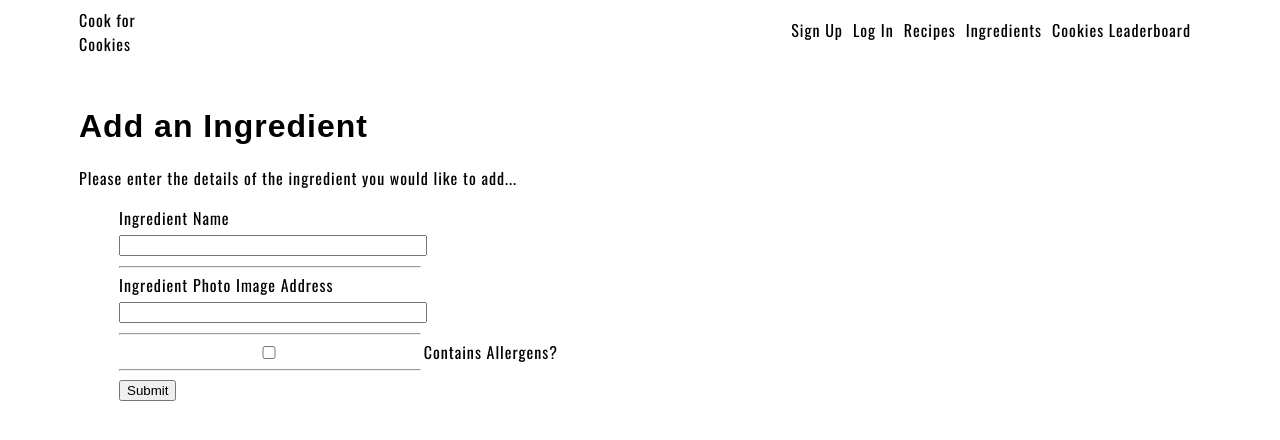
After one commit to Code-Institute-Submissions/cook_for_cookies, a Flask app: page /add_ingredient in a window 1280 px wide. The commit adds this page. Shown: the top 440 px of the page. Run offline with Flask 2, Linux system fonts and the light colour scheme; some libraries are stand-ins or nearby versions; some web fonts are replaced.

Commit message:
Added functionality to add and update ingredients

```diff
--- a/app.py
+++ b/app.py
@@ -49,7 +49,22 @@ def validate_password_on_log_in(email_given, password_given):
     elif log_on_validation_status[0] == "username found, password incorrect":
         flash("I'm sorry, the password you entered does not match with our records.  Please feel free to try again!")
 
+def does_record_already_exist(search_criteria, database_records):
+    existing_record = 0
+    for item in database_records:
+        if request.form[search_criteria].lower() == item[search_criteria].lower():
+            existing_record += 1
+
+    if existing_record != 0:
+        return True
+
 # Views ------------------------------------------------------------------------
+
+@app.before_request
+def before_request():
+    protected_route = ['profile']
+    if request.endpoint in protected_route and 'user' not in session:
+        return redirect(url_for('log_in'))
 
 @app.route('/')
 def home():
@@ -64,12 +79,8 @@ def sign_up():
 def add_new_user():
 
     users = mongo.db.Users.find()
-    existing_user = 0
-    for user in users:
-        if request.form['email'] == user['email']:
-            existing_user += 1
 
-    if existing_user != 0 :
+    if does_record_already_exist('email', users):
         flash("I'm sorry, this email address -  {}, has already been registered.\n  Please log in if you've signed up previously or try a different email address.".format(request.form['email']))
         return redirect(url_for('sign_up'))
     else:
@@ -78,7 +89,7 @@ def add_new_user():
         flash("Hi {}, thanks for registering.\n  You may now add your own recipes and receive or write reviews!\n Good luck!".format(request.form['first_name']))
         return redirect(url_for('home'))
 
-@app.route('/log_in.html', methods=["GET", "POST"])
+@app.route('/log_in', methods=["GET", "POST"])
 def log_in():
     session.pop('user', None)
 
@@ -93,7 +104,7 @@ def log_in():
             return render_template("log_in.html", page_title="Log In", username="guest")
     return render_template("log_in.html", page_title="Log In", username="guest")
 
-@app.route('/logout.html')
+@app.route('/logout')
 def logout():
     session.pop('user', None)
     current_user = determine_current_user(session)
@@ -133,10 +144,51 @@ def update_user(username):
 
         return redirect(url_for('profile', username=session['user']))
 
-@app.route('/ingredients.html')
+@app.route('/ingredients')
 def ingredients():
+    current_user = determine_current_user(session)
     ingredients = mongo.db.ingredients.find()
-    return render_template("ingredients.html", ingredients_list = ingredients, page_title="Ingredients")
+    return render_template("ingredients.html", ingredients_list = ingredients, page_title="Ingredients", username=current_user)
+
+@app.route('/add_ingredient')
+def add_ingredient():
+    current_user = determine_current_user(session)
+    return render_template("add_ingredient.html", page_title="Add an Ingredient", username=current_user)
+
+@app.route('/insert_ingredient', methods=["POST"])
+def insert_ingredient():
+
+    ingredients = mongo.db.ingredients.find()
+
+    if does_record_already_exist('ingredient_name', ingredients):
+        flash("I'm sorry, this ingredient -  {}, is already in the list.\n  Please check again and simply select it!".format(request.form['ingredient_name']))
+        return redirect(url_for('ingredients'))
+    else:
+        mongo.db.ingredients.insert_one(request.form.to_dict())
+        flash("{} has been added to the ingredients list.\n  Thanks for your input!".format(request.form['ingredient_name']))
+        return redirect(url_for('ingredients'))
+
+@app.route('/edit_ingredient/<ingredient_id>')
+def edit_ingredient(ingredient_id):
+    the_ingredient = mongo.db.ingredients.find_one({"_id": ObjectId(ingredient_id)})
+    return render_template('edit_ingredient.html', ingredient=the_ingredient)
+
+@app.route('/<ingredient_id>/update_ingredient', methods=["POST"])
+def update_ingredient(ingredient_id):
+    try:
+        mongo.db.ingredients.update(
+        {"_id": ObjectId(ingredient_id)},
+        {'ingredient_name': request.form['ingredient_name'],
+        'ingredient_image_url': request.form['ingredient_image_url'],
+        'allergens': request.form['allergens']
+        })
+    except:
+        mongo.db.ingredients.update(
+        {"_id": ObjectId(ingredient_id)},
+        {'ingredient_name': request.form['ingredient_name'],
+        'ingredient_image_url': request.form['ingredient_image_url']})
+    flash("Ingredient updated!")
+    return redirect(url_for('ingredients'))
 
 if __name__ == '__main__':
     app.run(host=os.environ.get('IP'),
--- a/static/css/styles.css
+++ b/static/css/styles.css
@@ -78,4 +78,8 @@ hr {
   height: 86px;
   margin: 0 auto 10px; }
 
+.edit-ingredient-img {
+  width: 200px;
+  height: 200px; }
+
 /*# sourceMappingURL=styles.css.map */
--- a/static/css/styles.scss
+++ b/static/css/styles.scss
@@ -105,3 +105,10 @@ hr {
     height: 86px;
     margin: 0 auto 10px;
 }
+
+//  Edit ingredients -----------------------------------------------------------
+
+.edit-ingredient-img {
+    width: 200px;
+    height: 200px;
+}
--- /dev/null
+++ b/templates/add_ingredient.html
@@ -0,0 +1,40 @@
+{% extends 'base.html' %} {% block content %} {% with messages = get_flashed_messages() %} {% if messages %} {% for message in messages %}
+<div class="row">
+    <p class="flashed-message">
+        {{ message }}
+    </p>
+</div>
+{% endfor %} {% endif %} {% endwith %}
+
+<div class="container">
+    <div class="row">
+        <h1>Add an Ingredient</h1>
+    </div>
+    <div class="row">
+        <p>Please enter the details of the ingredient you would like to add...</p>
+    </div>
+    <div class="row">
+        <form action="{{ url_for('insert_ingredient') }}" method="POST">
+            <div class="row">
+                <ul class="new-user-form">
+                    <li><label for="ingredient_name">Ingredient Name</label></li>
+                    <li><input id="ingredient_name" name="ingredient_name" type="text" required></li>
+                    <hr>
+                    <li><label for="ingredient_image_url">Ingredient Photo Image Address</label></li>
+                    <li><input id="ingredient_image_url" name="ingredient_image_url" type="text" required></li>
+                    <hr>
+                    <div class="switch">
+                        <label>
+                        <input id="allergens" name="allergens" type="checkbox">
+                        <span class="lever"></span>Contains Allergens?
+                    </label>
+                    </div>
+                    <hr>
+                    <button type="submit">Submit</button>
+                </ul>
+            </div>
+        </form>
+    </div>
+</div>
+
+{% endblock %}
--- a/templates/base.html
+++ b/templates/base.html
@@ -21,7 +21,7 @@
                 <li><a href="{{ url_for('profile', username=username) }}">Profile</a></li>
                 {% endif %}
                 <li>Cookies Leaderboard</li>
-                <li><a href="{{ url_for('ingredients') }}">Ingredients</a></li>
+                <li><a href="{{ url_for('ingredients', username=username) }}">Ingredients</a></li>
                 <li>Recipes</li>
                 {% if username == "guest" %}
                 <li><a href="{{ url_for('log_in') }}">Log In</a></li>
--- a/templates/ingredients.html
+++ b/templates/ingredients.html
@@ -25,11 +25,11 @@
                 <input type="checkbox"><span class="slider"></span>
             {% endif %}
             </label>
+            <button><a href="{{ url_for('edit_ingredient', ingredient_id=ingredient._id) }}">Edit Ingredient</a></button>
         </li>
     {% endfor %}
-        <li class="clear-float">Need to add or edit an ingredient?</li>
-        <button>Add Ingredient</button>
-        <button>Edit Ingredient</button>
+        <li class="clear-float">Need to add an ingredient?</li>
+        <button><a href="{{ url_for('add_ingredient') }}">Add Ingredient</a></button>
     </ul>
 
 </div>
```
Also changed, not shown: templates/edit_ingredient.html (added, +44 -0 lines), 1 other file.
